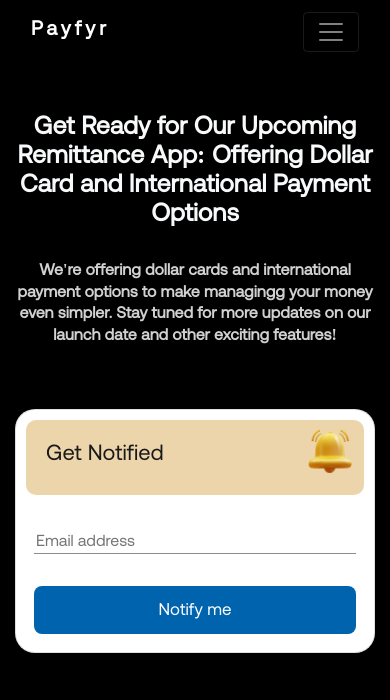
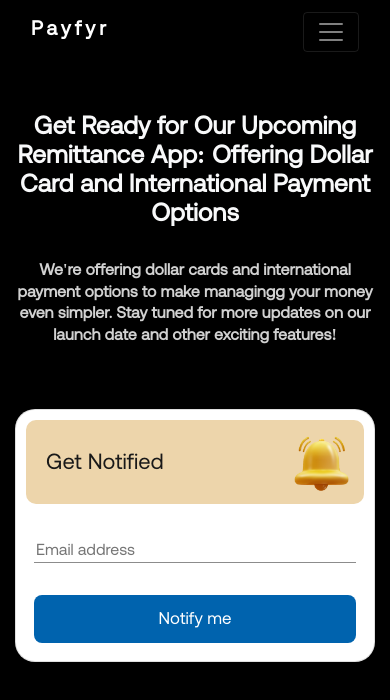
Before and after one commit to Muhtoyyib/payfyr-waitlist, a React (Create React App) app: page / in a window 390 px wide. Shown: the top 700 px of the page. Built offline with nearby package versions, Linux system fonts and the light colour scheme.

Commit message:
right-layout-changes

```diff
--- a/src/components/layout/right-layout/index.js
+++ b/src/components/layout/right-layout/index.js
@@ -3,17 +3,17 @@
 
 const RightLayout = () => {
   return (
-    <div className='col-12 col-lg-5 col-md-6 offset-lg-1 mt-lg-5 mt-5'>
+    <div className='col-12 col-lg-5 col-md-5 offset-lg-1 mt-lg-5 mt-5'>
 
         <div className='card overflow-hidden p-2'>
           <div className='jumbotron w-100'>
               <div className='row'>
-                  <div className='col-8 '>
+                  <div className='col-8'>
                     <h1 className='rightH1'>Get Notified</h1>
                   </div>
 
-                  <div className='col-3 col-lg-3 col-md-2 ml-md-n2 ml-lg-2'>
-                    <img src={BellIcon} alt="Bell_Icon" />
+                  <div className='col-4 col-lg-4 d-lg-flex justify-content-lg-end '>
+                    <img src={BellIcon} alt="Bell_Icon" className='img-fluid w-50' />
                   </div>
               </div>
           </div>
--- a/src/components/layout/right-layout/rightLayout.styles.css
+++ b/src/components/layout/right-layout/rightLayout.styles.css
@@ -2,10 +2,6 @@
     background: #EDD5AB;
     padding: 20px 20px !important;
     border-radius: 10px;
-}
-
-.col-md-5{
-    width: 20% !important;
 }
 
 .mail-input{
@@ -14,11 +10,10 @@
 }
 
 .rightH1{
-    font-size: 46px;
+    font-size: 32px;
     color: #191919;
+    padding-top: 9px;
 }
-
-
 .p-2{
     padding: 10px !important;
     border-radius: 20px;
@@ -29,7 +24,7 @@
     border-radius: 8px;
     font-weight: 500;
     font-size: 17px;
-    width: 90%;
+    width: 100%;
     height: 48px;
 }
 
@@ -39,10 +34,10 @@
     }
 
     img{
-        width: 53%;
+        width: 40% !important;
         position: absolute;
-        right: -20px;
-        top: -11px;
+        right: 10px;
+        top: -4px;
     }
 
     .submit{
--- a/src/components/modal/modal.styles.css
+++ b/src/components/modal/modal.styles.css
@@ -11,7 +11,7 @@
 
 
 .modalP{
-    font-size: 13px;
+    font-size: 15px;
     line-height: 140%;
     color: #757575;
 }
```
